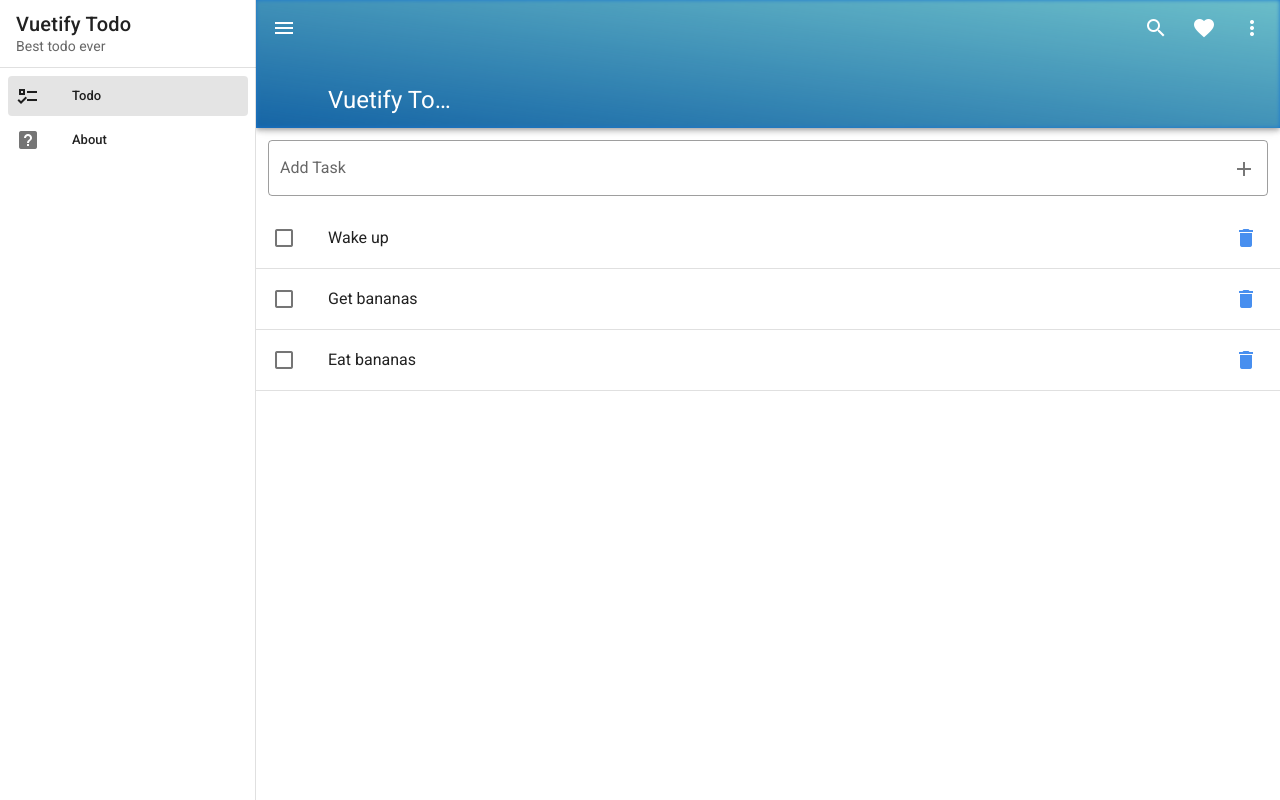
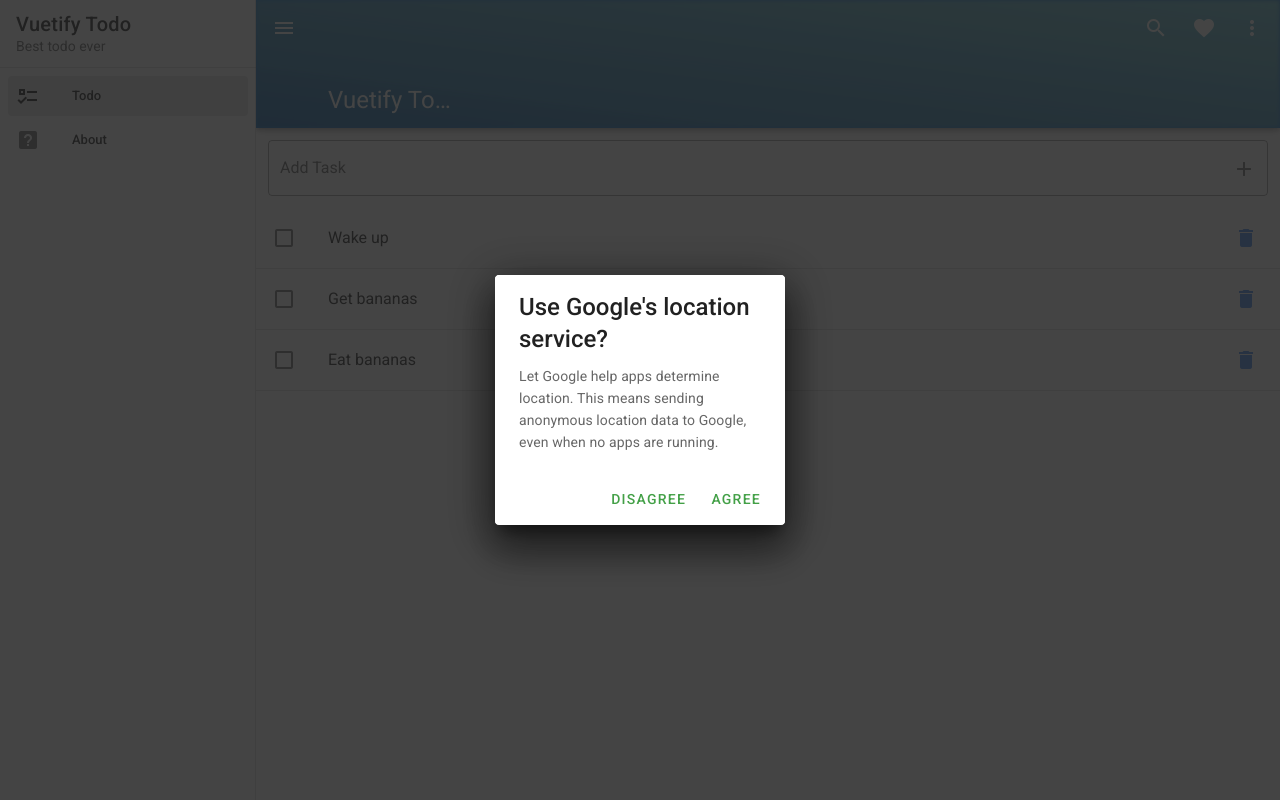
Before and after one commit to girotobial/Vuetify-todo, a Vue app: page / in a window 1280 px wide. Built offline with nearby package versions, Linux system fonts and the light colour scheme.

Commit message:
L43: add prompt dialog

```diff
--- /dev/null
+++ b/src/components/Todo/Dialogs/DialogDelete.vue
@@ -0,0 +1,28 @@
+<template>
+  <v-dialog :value="true" persistent max-width="290">
+    <v-card>
+      <v-card-title class="headline">
+        Use Google's location service?
+      </v-card-title>
+      <v-card-text
+        >Let Google help apps determine location. This means sending anonymous
+        location data to Google, even when no apps are running.</v-card-text
+      >
+      <v-card-actions>
+        <v-spacer></v-spacer>
+        <v-btn color="green darken-1" text @click="dialog = false">
+          Disagree
+        </v-btn>
+        <v-btn color="green darken-1" text @click="dialog = false">
+          Agree
+        </v-btn>
+      </v-card-actions>
+    </v-card>
+  </v-dialog>
+</template>
+
+<script>
+export default {};
+</script>
+
+<style></style>
--- a/src/components/Todo/Task.vue
+++ b/src/components/Todo/Task.vue
@@ -23,11 +23,17 @@
       </template>
     </v-list-item>
     <v-divider></v-divider>
+    <dialog-delete />
   </div>
 </template>
 
 <script>
+import DialogDelete from "@/components/Todo/Dialogs/DialogDelete.vue";
+
 export default {
-  props: ["task"]
+  props: ["task"],
+  components: {
+    "dialog-delete": DialogDelete
+  }
 };
 </script>
```
